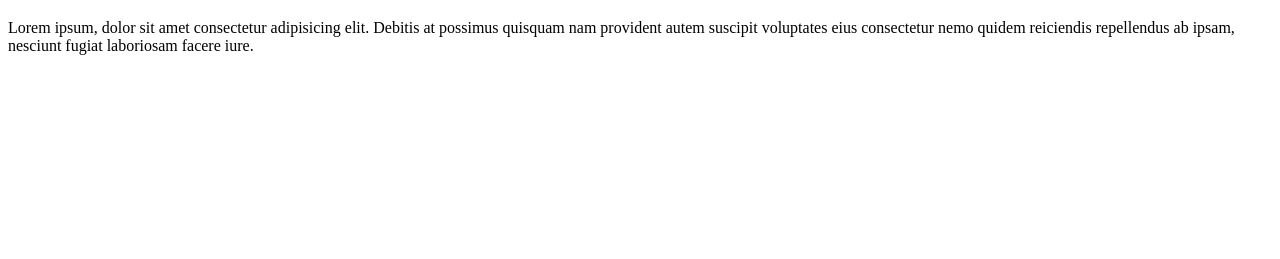
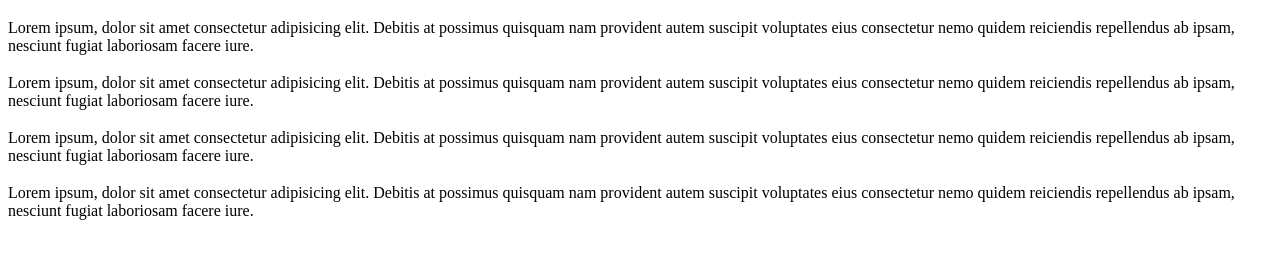
Before and after one commit to assabbour/devOps-shh, a plain HTML site: page index.html in a window 1280 px wide. Shown: the part 61-320 px from the top of the page. Drawn offline with Linux system fonts and the light colour scheme.

Commit message:
test jenkins

```diff
--- a/index.html
+++ b/index.html
@@ -14,5 +14,17 @@
         Lorem ipsum, dolor sit amet consectetur adipisicing elit. Debitis at possimus quisquam nam provident autem suscipit voluptates eius consectetur nemo quidem reiciendis repellendus ab ipsam, nesciunt fugiat laboriosam facere iure.
     </div>
 
+    <div style="margin-top: 19px;">
+        Lorem ipsum, dolor sit amet consectetur adipisicing elit. Debitis at possimus quisquam nam provident autem suscipit voluptates eius consectetur nemo quidem reiciendis repellendus ab ipsam, nesciunt fugiat laboriosam facere iure.
+    </div>
+
+    <div style="margin-top: 19px;">
+        Lorem ipsum, dolor sit amet consectetur adipisicing elit. Debitis at possimus quisquam nam provident autem suscipit voluptates eius consectetur nemo quidem reiciendis repellendus ab ipsam, nesciunt fugiat laboriosam facere iure.
+    </div>
+
+    <div style="margin-top: 19px;">
+        Lorem ipsum, dolor sit amet consectetur adipisicing elit. Debitis at possimus quisquam nam provident autem suscipit voluptates eius consectetur nemo quidem reiciendis repellendus ab ipsam, nesciunt fugiat laboriosam facere iure.
+    </div>
+
 </body>
 </html>
```
